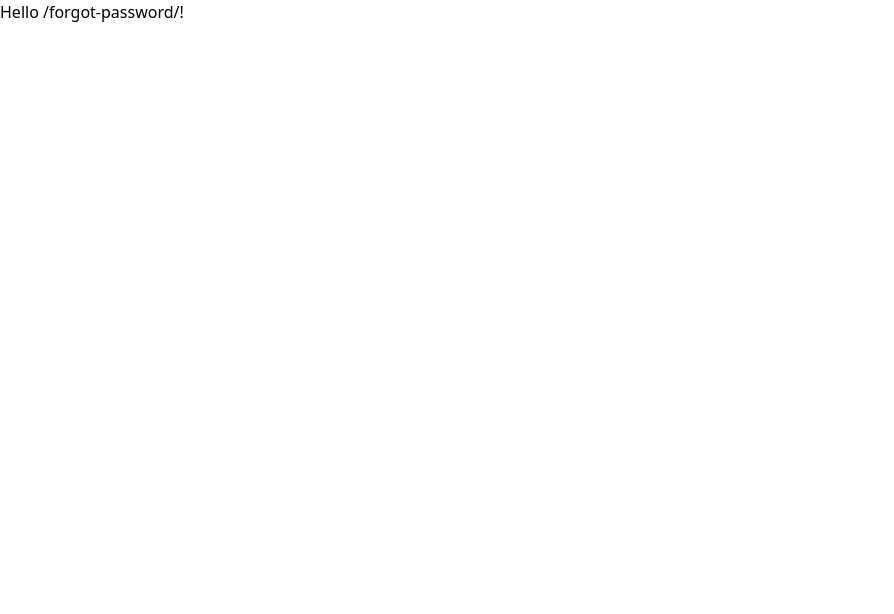
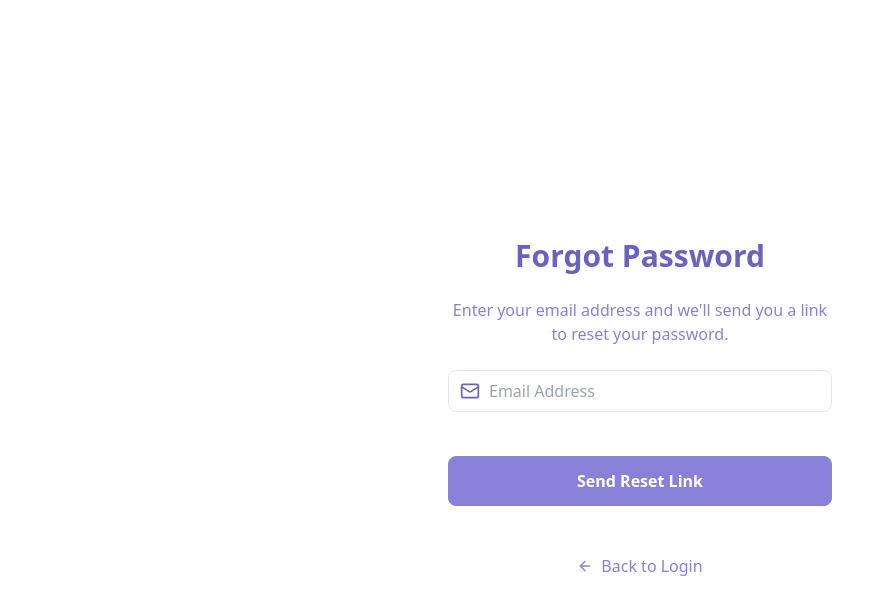
Before and after one commit to Makay131/notify-note-app, a React (Vite) app in the folder frontend/: page /forgot-password in a window 1280 px wide. Shown: the top 614 px of the page, without its empty margins (0-894 px from the left). Built offline with nearby package versions, Linux system fonts and the light colour scheme.

Commit message:
feat: forgot and reset password logics are applied fe

```diff
--- a/frontend/src/routeTree.gen.ts
+++ b/frontend/src/routeTree.gen.ts
@@ -14,6 +14,7 @@ import { createFileRoute } from '@tanstack/react-router'
 
 import { Route as rootRoute } from './routes/__root'
 import { Route as IndexImport } from './routes/index'
+import { Route as PasswordResetTokenImport } from './routes/password-reset/$token'
 
 // Create Virtual Routes
 
@@ -53,6 +54,11 @@ const ForgotPasswordIndexLazyRoute = ForgotPasswordIndexLazyImport.update({
   import('./routes/forgot-password/index.lazy').then((d) => d.Route),
 )
 
+const PasswordResetTokenRoute = PasswordResetTokenImport.update({
+  path: '/password-reset/$token',
+  getParentRoute: () => rootRoute,
+} as any)
+
 // Populate the FileRoutesByPath interface
 
 declare module '@tanstack/react-router' {
@@ -62,6 +68,13 @@ declare module '@tanstack/react-router' {
       path: '/'
       fullPath: '/'
       preLoaderRoute: typeof IndexImport
+      parentRoute: typeof rootRoute
+    }
+    '/password-reset/$token': {
+      id: '/password-reset/$token'
+      path: '/password-reset/$token'
+      fullPath: '/password-reset/$token'
+      preLoaderRoute: typeof PasswordResetTokenImport
       parentRoute: typeof rootRoute
     }
     '/forgot-password/': {
@@ -99,6 +112,7 @@ declare module '@tanstack/react-router' {
 
 export const routeTree = rootRoute.addChildren({
   IndexRoute,
+  PasswordResetTokenRoute,
   ForgotPasswordIndexLazyRoute,
   LoginIndexLazyRoute,
   SignupIndexLazyRoute,
@@ -114,6 +128,7 @@ export const routeTree = rootRoute.addChildren({
       "filePath": "__root.tsx",
       "children": [
         "/",
+        "/password-reset/$token",
         "/forgot-password/",
         "/login/",
         "/signup/",
@@ -122,6 +137,9 @@ export const routeTree = rootRoute.addChildren({
     },
     "/": {
       "filePath": "index.tsx"
+    },
+    "/password-reset/$token": {
+      "filePath": "password-reset/$token.tsx"
     },
     "/forgot-password/": {
       "filePath": "forgot-password/index.lazy.tsx"
--- a/frontend/src/routes/forgot-password/index.lazy.tsx
+++ b/frontend/src/routes/forgot-password/index.lazy.tsx
@@ -1,5 +1,72 @@
-import { createLazyFileRoute } from '@tanstack/react-router'
+import { createLazyFileRoute, Link } from '@tanstack/react-router';
+import { useState } from 'react';
+import { useForgotPassword } from '../../service/auth/mutations';
+import { ArrowLeft, Loader, Mail } from 'lucide-react';
+import Input from '../../components/input/Input';
 
 export const Route = createLazyFileRoute('/forgot-password/')({
-  component: () => <div>Hello /forgot-password/!</div>
-})
+  component: ForgotPasswordPage,
+});
+
+function ForgotPasswordPage() {
+  const [email, setEmail] = useState('');
+  const [isSubmitted, setIsSubmitted] = useState(false);
+  const [error, setError] = useState('');
+  const mutation = useForgotPassword();
+
+  const handleSubmit = async (e: React.FormEvent<HTMLFormElement>) => {
+    e.preventDefault();
+    setError('');
+
+    try {
+      await mutation.mutateAsync(email);
+      setIsSubmitted(true);
+      // eslint-disable-next-line @typescript-eslint/no-explicit-any
+    } catch (error: any) {
+      setError(error.response.data.message);
+      setIsSubmitted(false);
+    }
+  };
+  return (
+    <div className="w-dvw h-dvh flex items-center justify-center">
+      <div className="max-w-md w-full overflow-hidden">
+        <div className="p-8">
+          <h2 className="text-3xl font-bold mb-6 text-center text-notify-color-primary-dark">Forgot Password</h2>
+          {!isSubmitted ? (
+            <form onSubmit={handleSubmit}>
+              <p className="mb-6 text-center text-notify-color-primary">
+                Enter your email address and we'll send you a link to reset your password.
+              </p>
+              <Input
+                icon={Mail}
+                type="email"
+                placeholder="Email Address"
+                value={email}
+                onChange={(e) => setEmail(e.target.value)}
+                required
+              />
+              <button className="mt-5 w-full py-3 px-4 bg-notify-color-primary text-white font-bold rounded-lg border border-notify-color-primary hover:bg-transparent hover:text-notify-color-primary transition duration-300">
+                {mutation.isPending ? <Loader className="w-6 h-6 animate-spin mx-auto" /> : 'Send Reset Link'}
+              </button>
+              {mutation.isError ? <div>{error}</div> : null}
+            </form>
+          ) : (
+            <div className="text-center">
+              <div className="w-16 h-16 bg-notify-color-primary-dark rounded-full flex items-center justify-center mx-auto mb-4">
+                <Mail className="h-8 w-8 text-notify-color-primary-light" />
+              </div>
+              <p className="text-notify-color-primary-dark">
+                If an account exists for {email}, you will recieve a password reset link shortly.
+              </p>
+            </div>
+          )}
+        </div>
+        <div className="px-8 py-4 flex justify-center">
+          <Link to="/signup" className="text-notify-color-primary flex items-center hover:underline">
+            <ArrowLeft className="h-4 w-4 mr-2" /> Back to Login
+          </Link>
+        </div>
+      </div>
+    </div>
+  );
+}
--- /dev/null
+++ b/frontend/src/routes/password-reset/$token.tsx
@@ -0,0 +1,64 @@
+import { createFileRoute } from '@tanstack/react-router';
+import { useState } from 'react';
+import Input from '../../components/input/Input';
+import { Loader, Lock } from 'lucide-react';
+import { useResetPassword } from '../../service/auth/mutations';
+
+export const Route = createFileRoute('/password-reset/$token')({
+  component: ResetPasswordPage,
+});
+
+function ResetPasswordPage() {
+  const [password, setPassword] = useState('');
+  const [verifyPassword, setVerifyPassword] = useState('');
+  const [error, setError] = useState('');
+
+  const mutation = useResetPassword();
+
+  const { token } = Route.useParams();
+
+  const handleResetPassword = async (e: React.FormEvent<HTMLFormElement>) => {
+    e.preventDefault();
+    setError('');
+    if (password !== verifyPassword) {
+      setError("Passwords don't match!");
+      return;
+    }
+
+    try {
+      await mutation.mutateAsync({ token, password });
+      // eslint-disable-next-line @typescript-eslint/no-explicit-any
+    } catch (error: any) {
+      setError(error.response.data.message);
+    }
+  };
+  return (
+    <div className="w-dvw h-dvh flex items-center justify-center">
+      <div className="max-w-md w-full overflow-hidden">
+        <div className="p-8">
+          <h2 className="text-3xl font-bold mb-6 text-center text-notify-color-primary-dark">Welcome Back</h2>
+          <form onSubmit={handleResetPassword}>
+            <Input
+              icon={Lock}
+              type="password"
+              placeholder="Password"
+              value={password}
+              onChange={(e) => setPassword(e.target.value)}
+            />
+            <Input
+              icon={Lock}
+              type="password"
+              placeholder="Re-enter Password"
+              value={verifyPassword}
+              onChange={(e) => setVerifyPassword(e.target.value)}
+            />
+            <button className="mt-5 w-full py-3 px-4 bg-notify-color-primary text-white font-bold rounded-lg border border-notify-color-primary hover:bg-transparent hover:text-notify-color-primary transition duration-300">
+              {mutation.isPending ? <Loader className="w-6 h-6 animate-spin mx-auto" /> : 'Reset Password'}
+            </button>
+            {mutation.isError || error ? <div className="text-red-600">{error}</div> : null}
+          </form>
+        </div>
+      </div>
+    </div>
+  );
+}
--- a/frontend/src/service/auth/api.ts
+++ b/frontend/src/service/auth/api.ts
@@ -1,6 +1,6 @@
 import axios from 'axios';
 
-import { createUserType, LoginUserType } from './types';
+import { createUserType, LoginUserType, ResetPasswordType } from './types';
 
 const BASE_URL = 'http://localhost:5000/api/auth';
 const authAxiosInstance = axios.create({ baseURL: BASE_URL });
@@ -17,3 +17,11 @@ export const login = async (body: LoginUserType) => {
 export const verifyEmail = async (body: string) => {
   return await authAxiosInstance.post('verify-email', { code: body });
 };
+
+export const forgotPassword = async (body: string) => {
+  return await authAxiosInstance.post('forgot-password', { email: body });
+};
+
+export const resetPassword = async (body: ResetPasswordType) => {
+  return await authAxiosInstance.post(`reset-password/${body.token}`, { password: body.password });
+};
--- a/frontend/src/service/auth/mutations.ts
+++ b/frontend/src/service/auth/mutations.ts
@@ -1,9 +1,9 @@
 import { useMutation } from '@tanstack/react-query';
 import { useNavigate } from '@tanstack/react-router';
 
-import { createUser, login, verifyEmail } from './api';
+import { createUser, login, verifyEmail, forgotPassword, resetPassword } from './api';
 
-import { createUserType, LoginUserType } from './types';
+import { createUserType, LoginUserType, ResetPasswordType } from './types';
 
 export function useCreateUser() {
   const navigate = useNavigate();
@@ -34,3 +34,20 @@ export function useVerifyEmail() {
     },
   });
 }
+
+export function useForgotPassword() {
+  return useMutation({
+    mutationFn: (email: string) => forgotPassword(email),
+    onSuccess: () => {},
+  });
+}
+
+export function useResetPassword() {
+  const navigate = useNavigate();
+  return useMutation({
+    mutationFn: (body: ResetPasswordType) => resetPassword(body),
+    onSuccess: () => {
+      navigate({ to: '/login' });
+    },
+  });
+}
--- a/frontend/src/service/auth/types.ts
+++ b/frontend/src/service/auth/types.ts
@@ -4,4 +4,9 @@ export type createUserType = {
   name: string;
 };
 
+export type ResetPasswordType = {
+  token: string;
+  password: string;
+};
+
 export type LoginUserType = Omit<createUserType, 'name'>;
```
